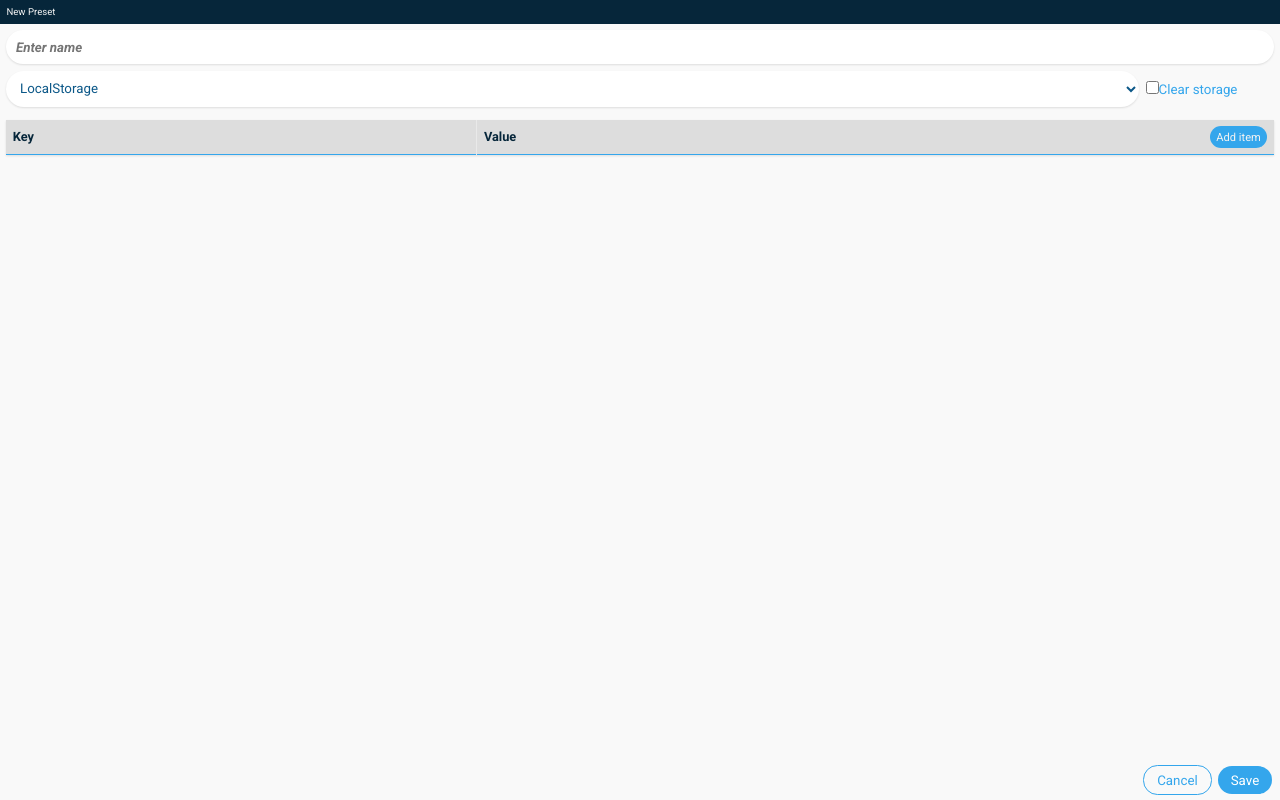
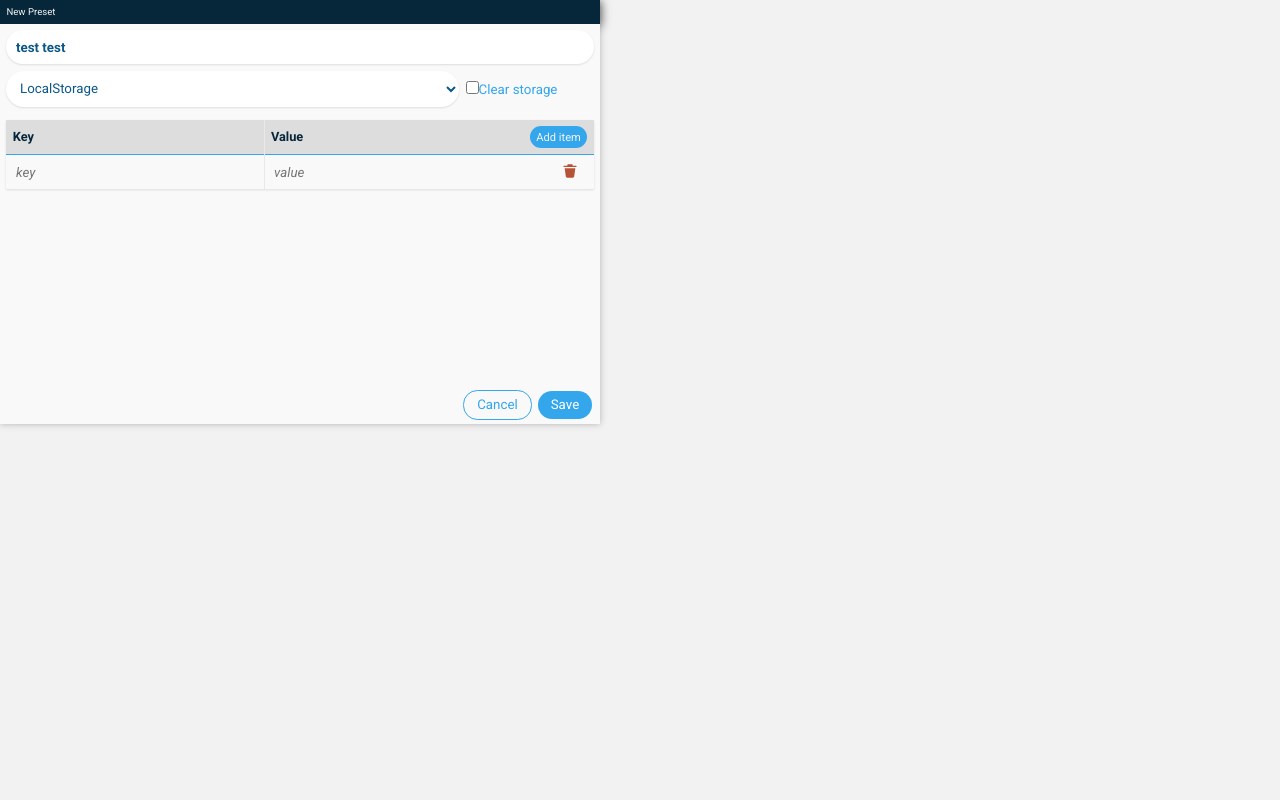
Before and after one commit to MaksimKasyanenko/SnapStorage, a Vue app in the folder SnapStorageVueApp/: page / in a window 1280 px wide. Both pictures are taken after a click on the button "Create Preset". Built offline with nearby package versions, Linux system fonts and the light colour scheme.

Commit message:
refactoring

```diff
--- a/SnapStorageVueApp/src/App.vue
+++ b/SnapStorageVueApp/src/App.vue
@@ -3,21 +3,35 @@ import TopPanel from './components/TopPanel.vue';
 import Notification from './components/Notification.vue';
 import EventEmitter from './components/EventEmitter.vue';
 import Scroller from './components/Scroller.vue';
-import TopModal from './components/TopModal.vue';
 import PresetList from './components/PresetList.vue';
 import PresetEditorForm from './components/PresetEditorForm.vue';
 import { PresetRepository } from './PresetStorages.js';
 import { ref } from 'vue';
 
 const modalShown = ref(false);
-const modalTitle = ref("");
 const presetStorage = new PresetRepository();
 
 const presets = ref([]);
 presetStorage.loadPresets().then(res => presets.value = res);
 
-function openModal(title) {
-  modalTitle.value = title;
+const presetFormData = ref({});
+
+function openPresetEditor(preset) {
+  if(preset) {
+    presetFormData.value = preset;
+  } else {
+    presetFormData.value = {
+        id: '',
+        name: 'test test',
+        items: [{
+            key: '',
+            val: ''
+        }],
+        clearStorage: false,
+        storageType: "local"
+    };
+  }
+
   modalShown.value = true;
 }
 </script>
@@ -25,23 +39,23 @@ function openModal(title) {
 <template>
   <EventEmitter />
 
-  <TopPanel @new-preset="() => openModal('New Preset')" />
+  <TopPanel @new-preset="() => openPresetEditor()" />
+
   <Scroller>
     <PresetList :presets="presets">
       <template v-slot:placeholder>
         <div class="empty-presets-message">
           <p>You don't have any preset created yet.</p>
           <div class="text-center">
-            <button class="btn btn-primary" @click="() => openModal('New Preset')">Create Preset</button>
+            <button class="btn btn-primary" @click="() => openPresetEditor()">Create Preset</button>
           </div>
         </div>
       </template>
     </PresetList>
   </Scroller>
 
-  <TopModal :title="modalTitle" :open="modalShown" v-on:cancel="modalShown = false">
-    <PresetEditorForm />
-  </TopModal>
+  <PresetEditorForm   v-model:preset-data="presetFormData"
+                      v-model:open="modalShown" />
 
   <Notification />
 </template>
--- a/SnapStorageVueApp/src/PresetStorages.js
+++ b/SnapStorageVueApp/src/PresetStorages.js
@@ -2,7 +2,7 @@ export class PresetRepository {
     async loadPresets() {
         //let presets = (await browser.storage.local.get("presets")).presets;
         this.presets = [];
-        return presets;
+        return this.presets;
     }
 }
 
--- a/SnapStorageVueApp/src/components/PresetEditorForm.vue
+++ b/SnapStorageVueApp/src/components/PresetEditorForm.vue
@@ -1,44 +1,40 @@
 <script setup>
-const props = defineProps(['presetData']);
+import { ref } from 'vue';
+import DeleteIcon from './icons/DeleteIcon.vue';
 
-if (!props.presetData) {
-    props.presetData = {
-        id: '',
-        name: '',
-        items: [{
-            key: '',
-            val: ''
-        }],
-        clearStorage: false,
-        storageType: "local"
-    };
-}
+const preset = defineModel("presetData");
+const isOpen = defineModel("open");
+
+const modalTitle = preset.value.id ? "Edit Preset" : "New Preset";
 </script>
 
 <template>
-    <form class="scroller p-2">
-        <input type="hidden" value="" />
-        <input type="text" class="text-bold mb-2" name="presetName" placeholder="Enter name" data-id="" value=""
-            id="presetNameInput" />
+    <div class="modal-full" :class="{ 'd-none': !isOpen }">
+        <div>
+            <div class="header text-light p-2">{{ modalTitle }}</div>
+
+            <form v-if="isOpen" class="scroller p-2">
+                <input type="hidden" :value="preset.id" />
+                <input type="text" class="text-bold mb-2" placeholder="Enter name" v-model="preset.name" />
 
                 <div class="hstack mb-4">
-            <select class="me-2" id="storageTypeInput" name="storageType">
+                    <select class="me-2" v-model="preset.storageType">
                         <option value="local">LocalStorage</option>
                         <option value="session">SessionStorage</option>
                         <option value="cookie">Cookie</option>
                     </select>
                     <label style="min-width: 8rem">
-                <input type="checkbox" name='clearStorage' id="clearStorageInput" />
+                        <input type="checkbox" v-model="preset.clearStorage" />
                         <small>Clear storage</small>
                     </label>
                 </div>
 
                 <div class="position-relative">
-            <button class="btn btn-primary btn-small position-absolute right-top" type="button" name="addItemBtn">
+                    <button class="btn btn-primary btn-small position-absolute right-top" type="button">
                         <small class="text-light">Add item</small>
                     </button>
 
-            <table name="presetItemTable">
+                    <table>
                         <thead>
                             <tr>
                                 <th>Key</th>
@@ -46,13 +42,60 @@ if (!props.presetData) {
                                 <th></th>
                             </tr>
                         </thead>
-                <tbody></tbody>
+                        <tbody>
+                            <tr v-for="item in preset.items">
+                                <td>
+                                    <input type="text" placeholder="key" :value="item.key" />
+                                </td>
+                                <td>
+                                    <input type="text" placeholder="value" :value="item.val" />
+                                </td>
+                                <td>
+                                    <button type="button" class="btn">
+                                        <DeleteIcon />
+                                    </button>
+                                </td>
+                            </tr>
+                        </tbody>
                     </table>
                 </div>
                 <div style='height: 4rem'></div>
             </form>
+
+        </div>
+        <div class="modal-bottom-panel">
+            <button class="btn btn-secondary" type="button" @click="isOpen = false">Cancel</button>
+            <button class="btn btn-primary" @click="$emit('save')">Save</button>
+        </div>
+    </div>
 </template>
 
 <style scoped>
+.modal-full {
+    position: absolute;
+    left: 0;
+    top: 0;
+    bottom: 0;
+    right: 0;
+    z-index: 2;
+    box-shadow: 0 0 .4rem #34343456;
+    transition: all .3s;
+    background-color: #f9f9f9;
+}
 
+.modal-full.d-none {
+    display: block !important;
+    transform: translate(0, -105%);
+}
+
+.modal-bottom-panel {
+    position: absolute;
+    bottom: 0;
+    left: 0;
+    right: 0;
+    padding: .3rem;
+    display: flex;
+    align-items: center;
+    justify-content: end;
+}
 </style>
--- a/SnapStorageVueApp/src/components/TopModal.vue
+++ /dev/null
@@ -1,46 +0,0 @@
-<script setup>
-const props = defineProps(["title", "open"]);
-</script>
-
-<template>
-    <div class="modal-full" :class="{ 'd-none': !props.open }">
-        <div>
-            <div class="header text-light p-2">{{ props.title }}</div>
-            <slot></slot>
-        </div>
-        <div class="modal-bottom-panel">
-            <button class="btn btn-secondary" type="button" @click="$emit('cancel')">Cancel</button>
-            <button class="btn btn-primary" @click="$emit('save')">Save</button>
-        </div>
-    </div>
-</template>
-
-<style scoped>
-.modal-full {
-    position: fixed;
-    left: 0;
-    top: 0;
-    bottom: 0;
-    right: 0;
-    z-index: 2;
-    box-shadow: 0 0 .4rem #34343456;
-    transition: all .3s;
-    background-color: #f9f9f9;
-}
-
-.modal-full.d-none {
-    display: block !important;
-    transform: translate(0, -105%);
-}
-
-.modal-bottom-panel {
-    position: absolute;
-    bottom: 0;
-    left: 0;
-    right: 0;
-    padding: .3rem;
-    display: flex;
-    align-items: center;
-    justify-content: end;
-}
-</style>
```
Also changed, not shown: 1 other file (tests, documents, lock files or other folders). Lines whose indentation alone changed are shown as unchanged.
